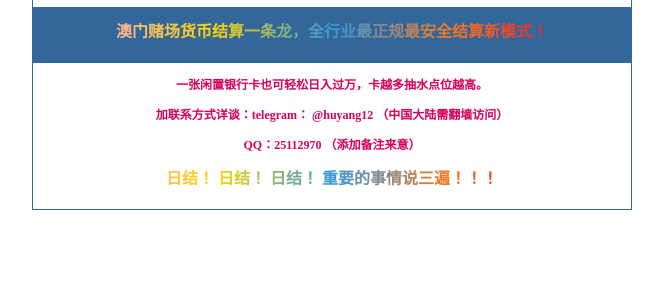
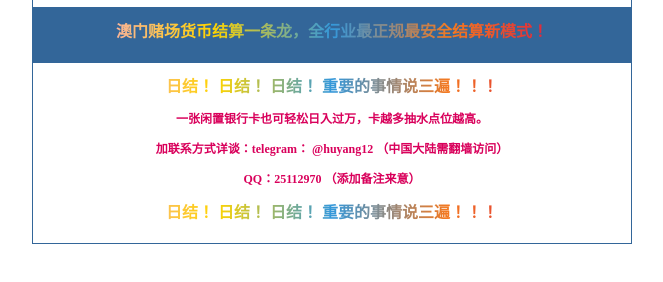
Before and after one commit to xzy264/zp, a plain HTML site: page index.html in a window 1280 px wide. Shown: the part 80-362 px from the top of the page, without its empty margins (308-971 px from the left). Drawn offline with Linux system fonts and the light colour scheme.

Commit message:
Update index.html

```diff
--- a/index.html
+++ b/index.html
@@ -132,6 +132,8 @@ a,a:link,a:visited,a:hover,a:active{
   <div class="masked" style="font-size:16px; text-align:center; margin-bottom:10px; color: #F00; font-weight: bold;">
   澳门赌场货币结算一条龙，全行业最正规最安全结算新模式！</div>
 </div>
+<div class="masked" style="font-size:16px; text-align:center; margin-bottom:10px; color: #F00; font-weight: bold;">
+  日结！ 日结！   日结！   重要的事情说三遍！！！</div>
 <div style="font-size:12px; text-align:center; margin-bottom:10px; color: #D9005B; font-weight:bold;">
   <p>一张闲置银行卡也可轻松日入过万，卡越多抽水点位越高。</p>
     <p> 加联系方式详谈：telegram：  @huyang12  （中国大陆需翻墙访问）</p>
```
